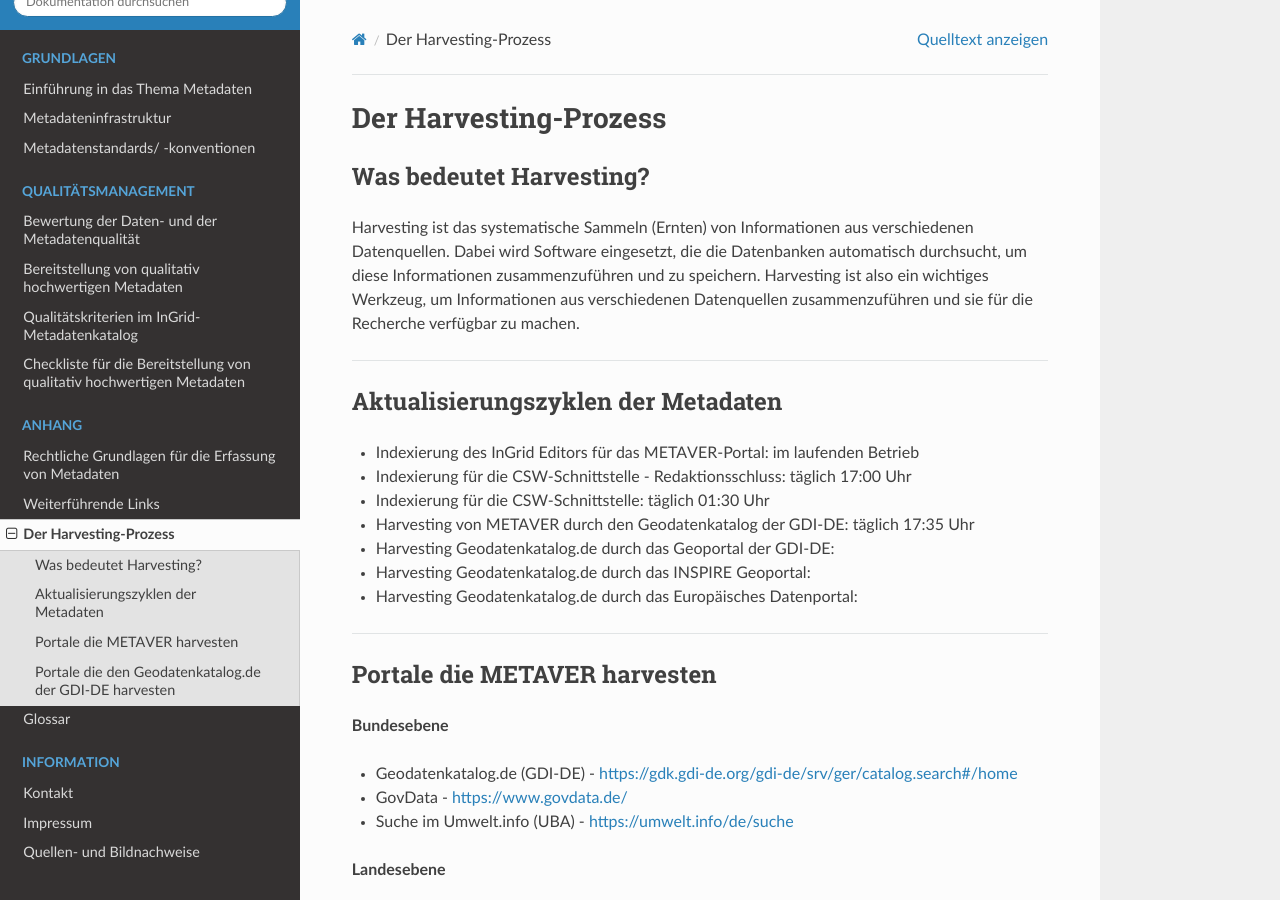
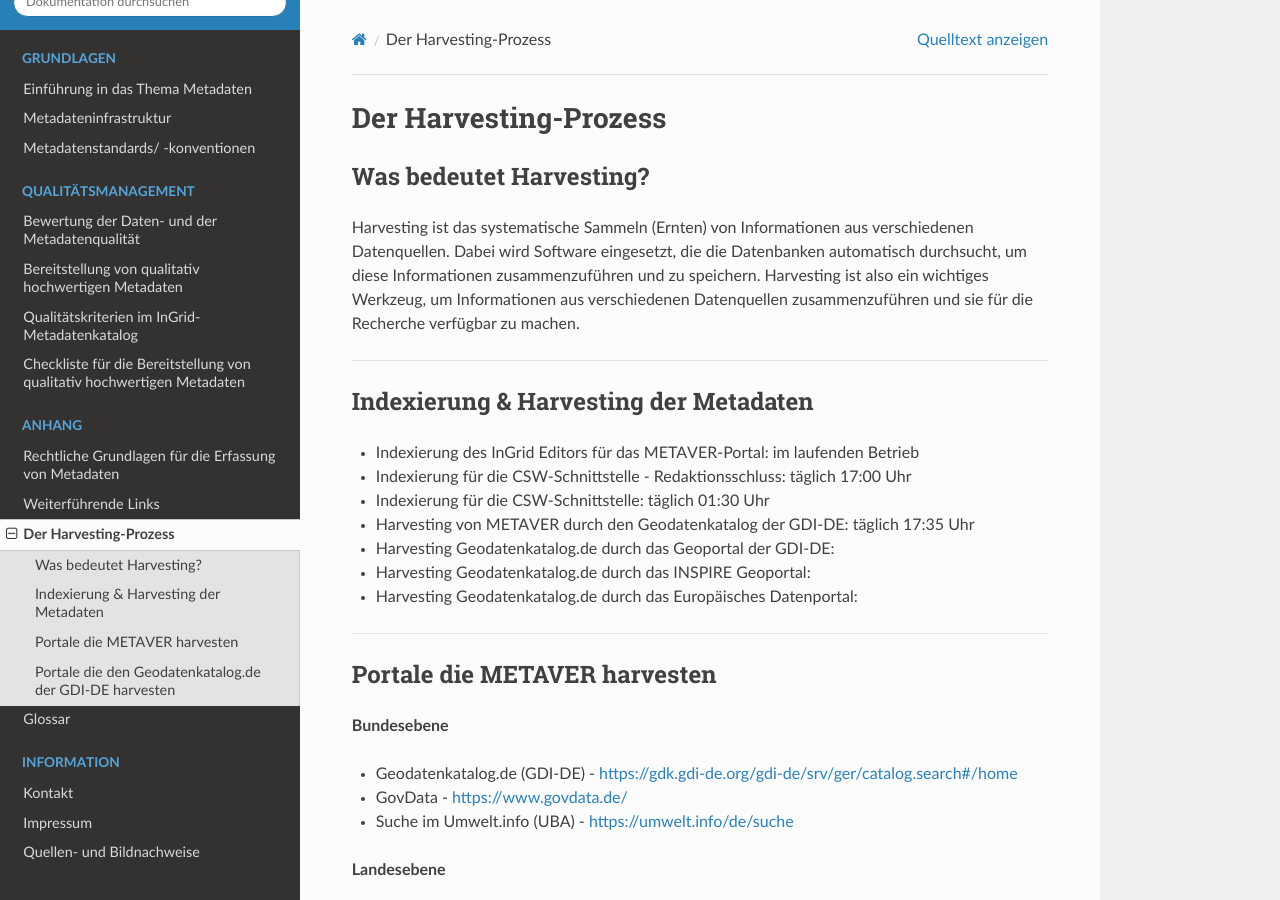
Before and after one commit to tomiwo/ingrid-mdk-st-high-quality-metadata, a Sphinx documentation site: the page built from docs/anhang/harvesting-prozess.rst, in a window 1280 px wide and 900 px high. Built offline with Sphinx 7.4.7 and the Read the Docs theme 3.1.0, drawn with Linux system fonts in a browser that asks for light colours.

Commit message:
Update harvesting-prozess.rst

```diff
--- a/docs/anhang/harvesting-prozess.rst
+++ b/docs/anhang/harvesting-prozess.rst
@@ -11,13 +11,14 @@ Harvesting ist das systematische Sammeln (Ernten) von Informationen aus verschie
 
 ------------------------------------------------------------------------------------------------------------
 
------------------------------------
-Aktualisierungszyklen der Metadaten
------------------------------------
+---------------------------------------
+Indexierung & Harvesting der Metadaten
+---------------------------------------
 
 - Indexierung des InGrid Editors für das METAVER-Portal: im laufenden Betrieb
 - Indexierung für die CSW-Schnittstelle - Redaktionsschluss: täglich 17:00 Uhr
 - Indexierung für die CSW-Schnittstelle: täglich 01:30 Uhr
+
 - Harvesting von METAVER durch den Geodatenkatalog der GDI-DE: täglich 17:35 Uhr
 - Harvesting Geodatenkatalog.de durch das Geoportal der GDI-DE:
 - Harvesting Geodatenkatalog.de durch das INSPIRE Geoportal:
```
